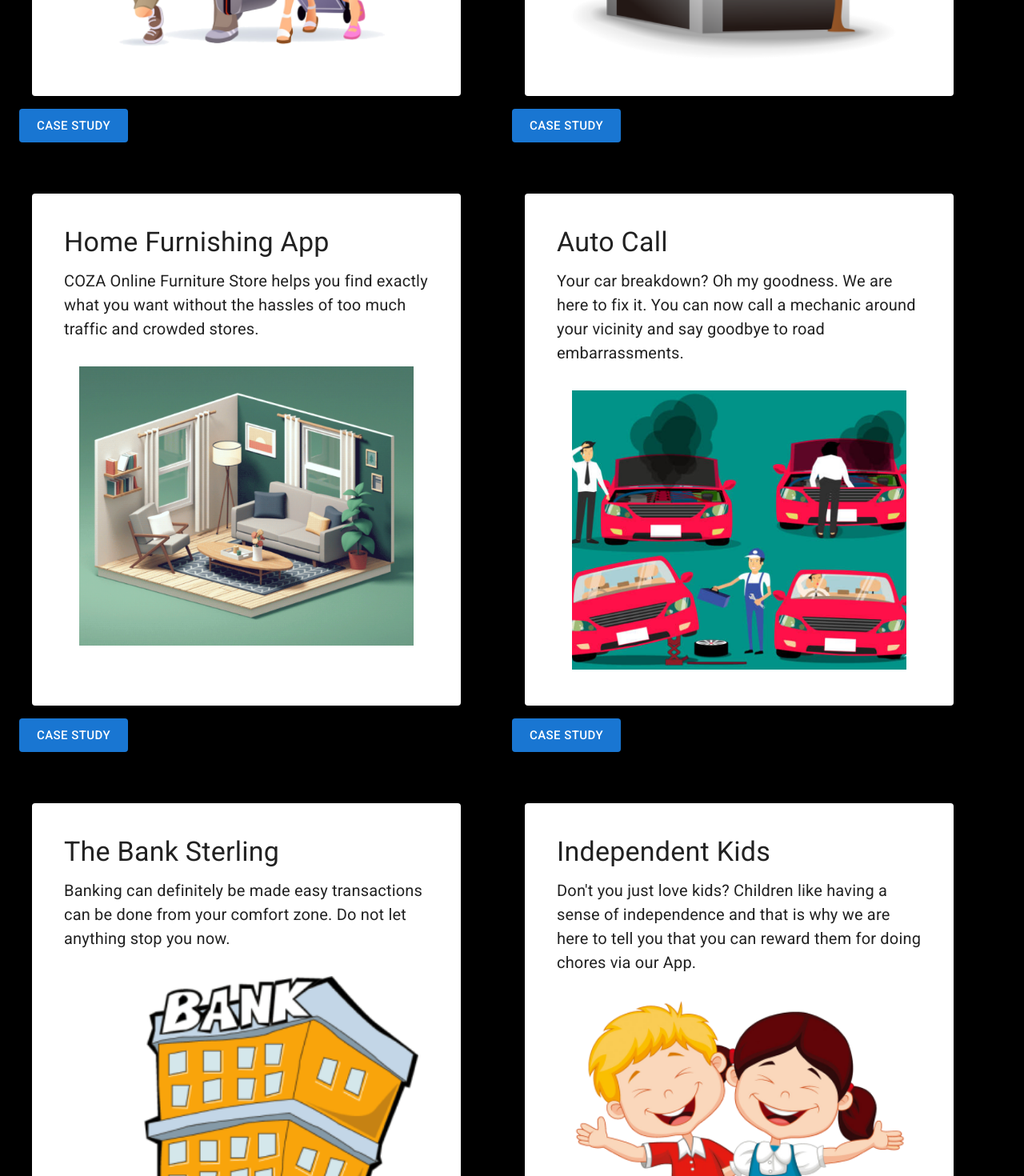
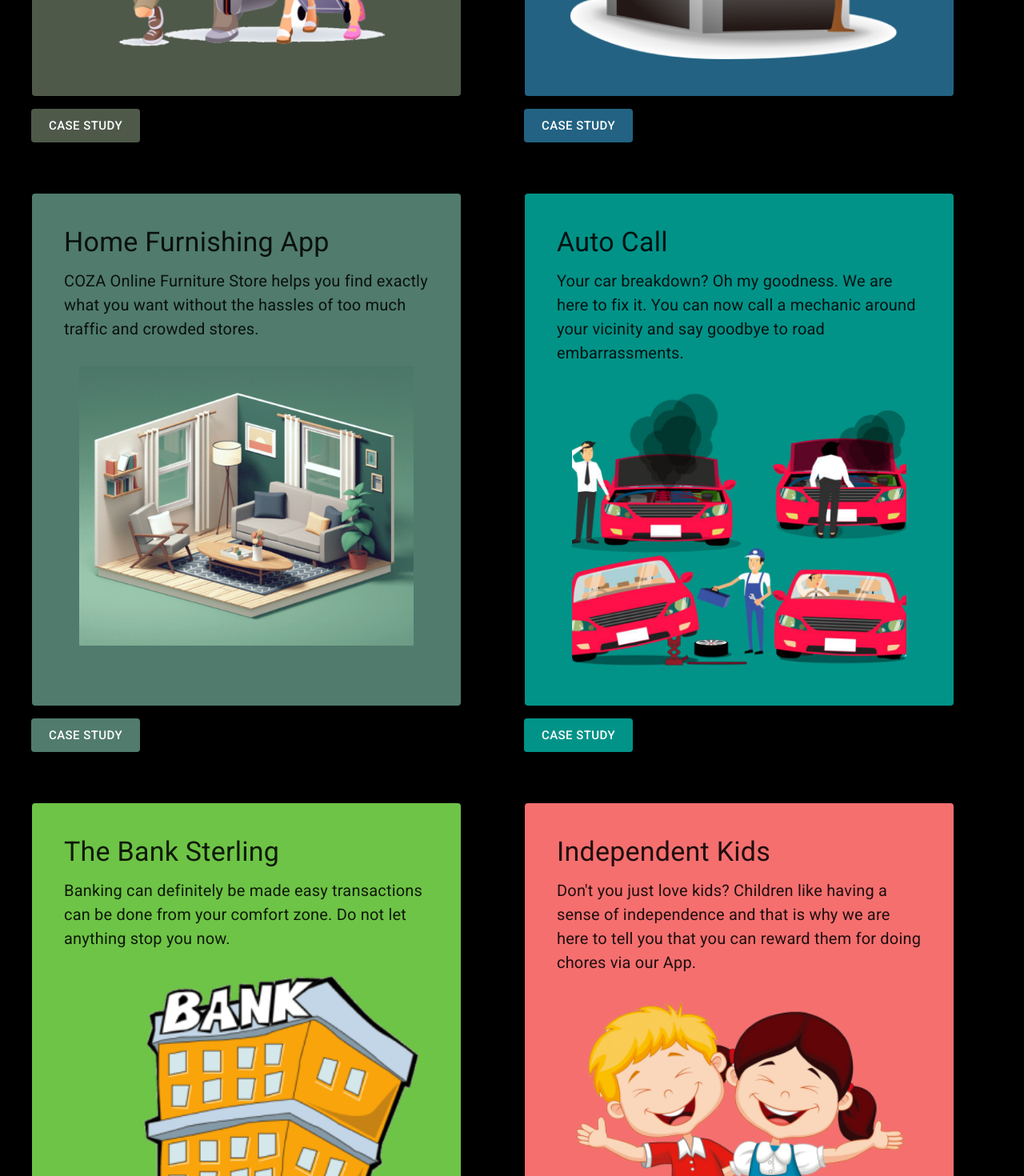
Before and after one commit to fob413/sinmisola, a Next.js app: page / in a window 1280 px wide. Shown: the part 1500-2970 px from the top of the page at 80% size. Built offline with nearby package versions, Linux system fonts and the light colour scheme.

Commit message:
Updates css

```diff
--- a/styles/Home.module.css
+++ b/styles/Home.module.css
@@ -172,7 +172,7 @@
 }
 
 .buttonLeft {
-  margin-left: 15px;
+  margin-left: 15px !important;
 }
 
 .connect {
@@ -197,42 +197,42 @@
 }
 
 .bkgTrip {
-  background-color: #4F594A;
+  background-color: #4F594A !important;
 }
 .bkgTrip:hover {
   background-color: #4F594A;
 }
 
 .bkgRoom {
-  background-color: #236282;
+  background-color: #236282 !important;
 }
 .bkgRoom:hover {
   background-color: #236282;
 }
 
 .bkgFurnish {
-  background-color: #507B6D;
+  background-color: #507B6D !important;
 }
 .bkgFurnish:hover {
   background-color: #507B6D;
 }
 
 .bkgAuto {
-  background-color: #019388;
+  background-color: #019388 !important;
 }
 .bkgAuto:hover {
   background-color: #019388;
 }
 
 .bkgBank {
-  background-color: #6EC446;
+  background-color: #6EC446 !important;
 }
 .bkgBank:hover {
   background-color: #6EC446;
 }
 
 .bkgKids {
-  background-color: #F56F6F;
+  background-color: #F56F6F !important;
 }
 .bkgKids:hover {
   background-color: #F56F6F;
```
